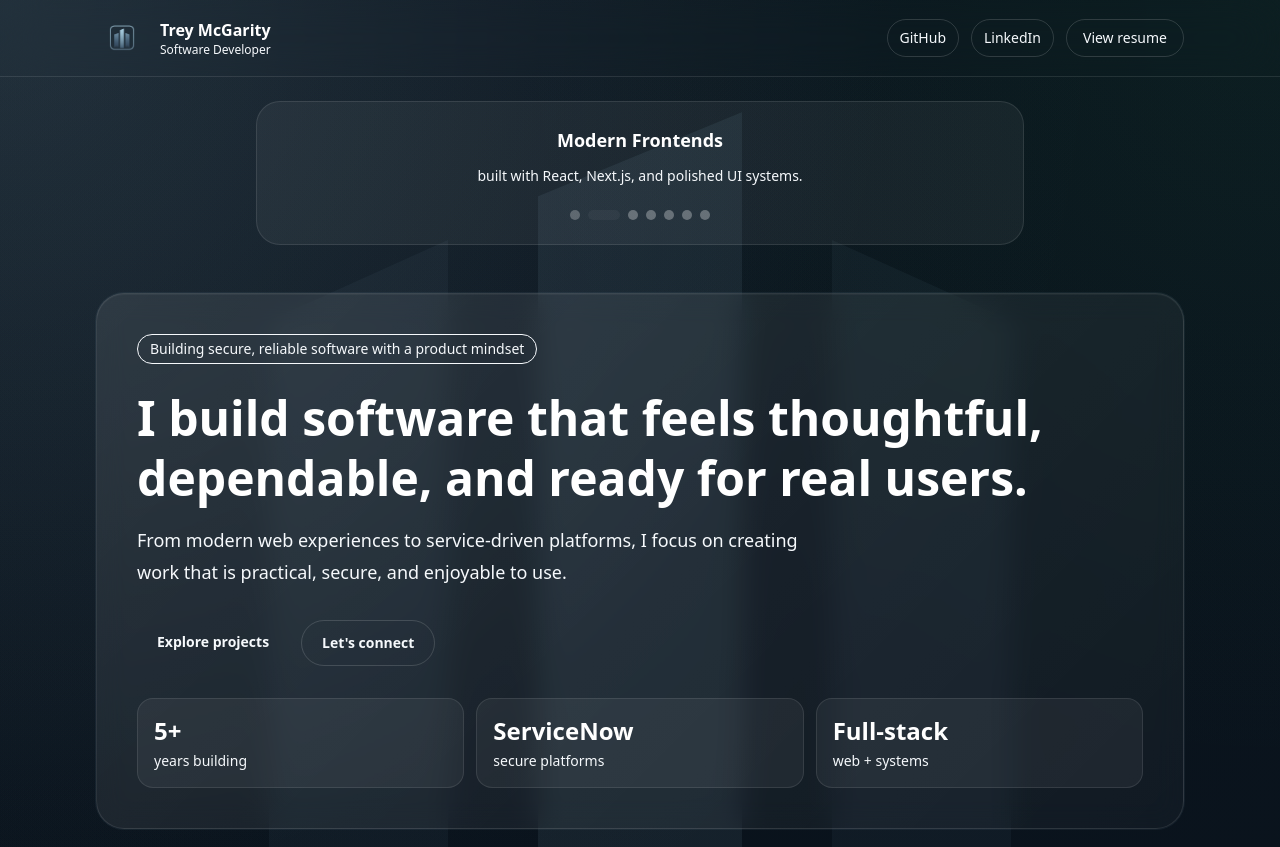
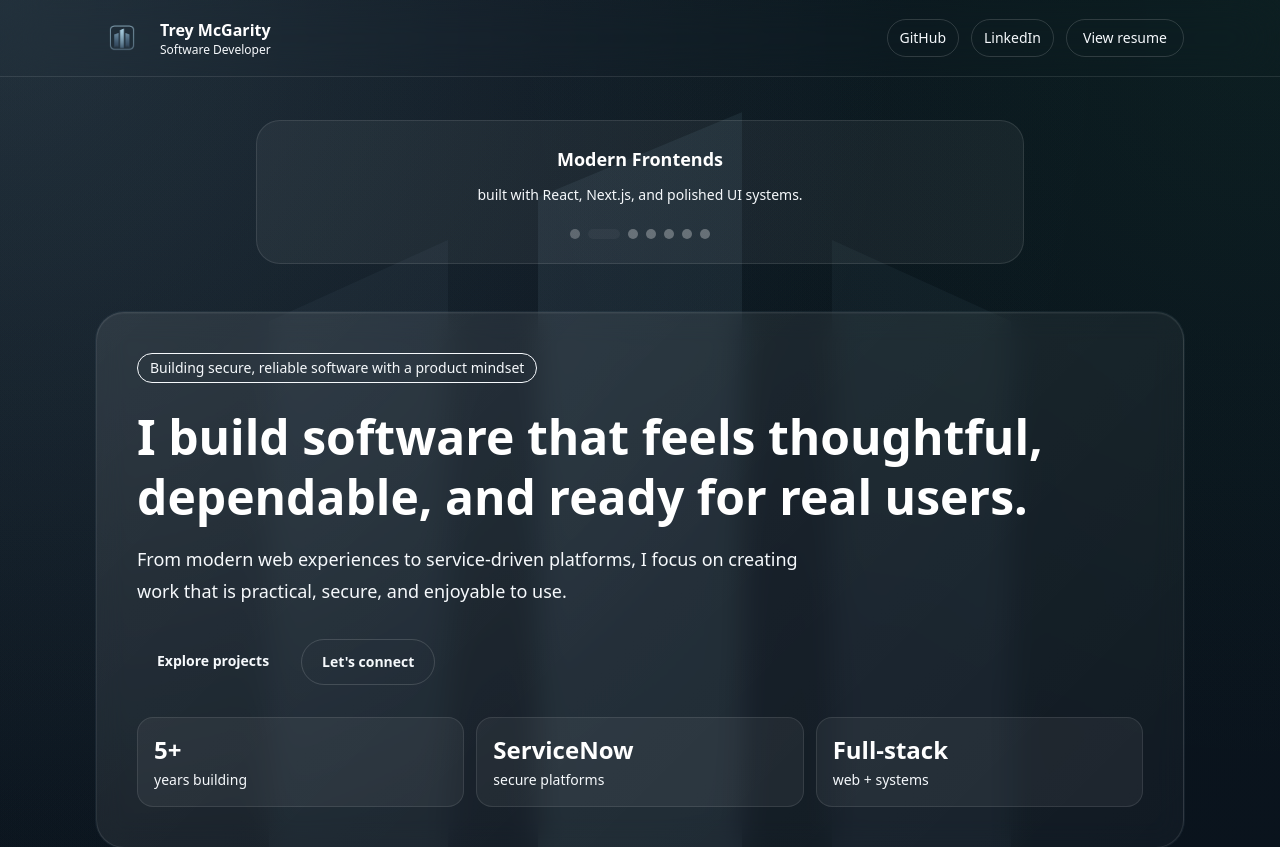
Before and after one commit to TreyMcGarity/pep, a Next.js app: page / in a window 1280 px wide. Shown: the top 847 px of the page. Built offline with nearby package versions, Linux system fonts and the light colour scheme.

Commit message:
updated header to be sticky

```diff
--- a/app/components/Header.tsx
+++ b/app/components/Header.tsx
@@ -16,7 +16,7 @@ export default function Header() {
 
   return (
     <>
-      <header className="sticky top-0 z-40 w-full border-b border-white/10 bg-[--bg]/80 backdrop-blur-xl">
+      <header className="fixed inset-x-0 top-0 z-40 w-full border-b border-white/10 bg-[--bg]/80 backdrop-blur-xl">
         <div className="mx-auto flex max-w-6xl items-center justify-between gap-4 px-4 py-3 sm:px-6 lg:px-8">
           <a href="#top" className="flex min-w-0 items-center gap-3">
             <Image src={logo} alt="logo" width={52} height={52} className="h-13 w-13" />
--- a/app/page.tsx
+++ b/app/page.tsx
@@ -65,7 +65,7 @@ export default function Home() {
         </div>
       </div>
       <div className="absolute inset-0 z-0 bg-[radial-gradient(circle_at_top_left,rgba(143,179,198,0.07),transparent_35%),linear-gradient(135deg,rgba(7,16,25,0.2),rgba(13,23,33,0.16))]" />
-      <div className="relative z-10">
+      <div className="relative z-10 pt-20 sm:pt-24">
         <Header />
 
         <div className="mx-auto max-w-6xl px-4 pt-4 sm:px-6 sm:pt-6 lg:px-8">
```
